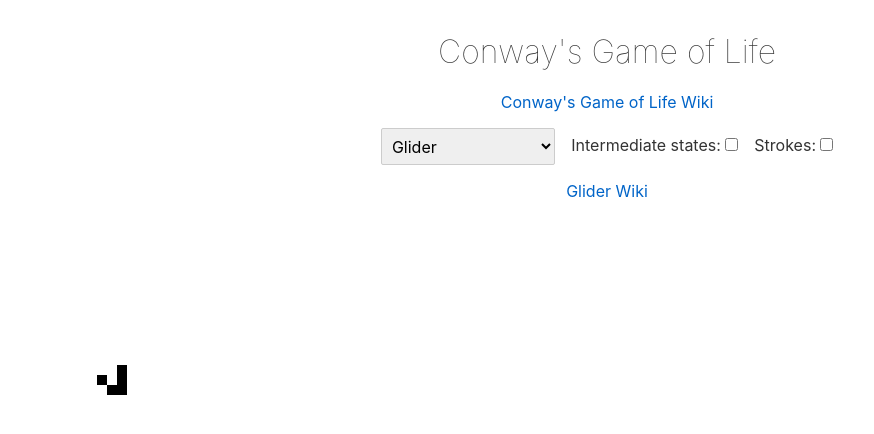
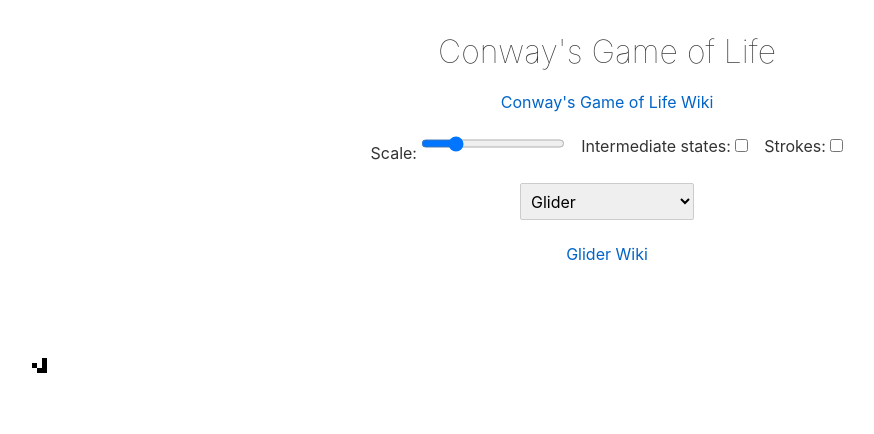
Before and after one commit to mebble/gameoflife, a Svelte app: page / in a window 1280 px wide. Shown: the top 434 px of the page, without its empty margins (33-907 px from the left). Built offline with nearby package versions, Linux system fonts and the light colour scheme.

Commit message:
allow rescaling

```diff
--- a/src/App.svelte
+++ b/src/App.svelte
@@ -5,6 +5,7 @@
     import Generation from './Generation';
     import seeds from './seed';
 
+    let scaling = 5;
     let withIntermediates = false;
     let withStrokes = false;
     let generation = new Generation([]);
@@ -20,7 +21,7 @@
 
             sketch.draw = () => {
                 sketch.background('white');
-                generation.draw(sketch, (cellX, cellY) => [coordToPixel(cellX), coordToPixel(cellY)], withIntermediates, withStrokes);
+                generation.draw(sketch, (cellX, cellY) => [coordToPixel(cellX), coordToPixel(cellY), scaling], withIntermediates, withStrokes);
             };
 
             sketch.mouseDragged = () => {
@@ -36,10 +37,10 @@
     }, 100);
 
     function pixelToCoord(pixel: number): number {
-        return Math.floor(pixel / 10);
+        return Math.floor(pixel / scaling);
     }
     function coordToPixel(coord: number): number {
-        return coord * 10;
+        return coord * scaling;
     }
 </script>
 
@@ -47,14 +48,17 @@
     <header>
         <h1>Conway's Game of Life</h1>
         <a href="https://www.conwaylife.com/wiki/Conway's_Game_of_Life">Conway's Game of Life Wiki</a>
-        <div id="parameters">
+        <div id="inputs">
+            <div id="parameters">
+                <label>Scale: <input type="range" step="1" min="3" max="15" bind:value={scaling}></label>
+                <label>Intermediate states: <input type="checkbox" bind:checked={withIntermediates}></label>
+                <label>Strokes: <input type="checkbox" bind:checked={withStrokes}></label>
+            </div>
             <select name="seed" bind:value={selectedSeed}>
                 {#each seeds as seed}
                     <option value={seed}>{seed.name}</option>
                 {/each}
             </select>
-            <label>Intermediate states: <input type="checkbox" bind:checked={withIntermediates}></label>
-            <label>Strokes: <input type="checkbox" bind:checked={withStrokes}></label>
         </div>
         {#if selectedSeed}
             <a href={selectedSeed.info}>{selectedSeed.name} Wiki</a>
@@ -85,11 +89,15 @@
 		font-weight: 100;
 	}
 
+    #inputs {
+        margin: 1rem 0;
+    }
+
     #parameters {
         display: flex;
         justify-content: center;
         align-items: center;
-        margin: 1rem 0;
+        margin-bottom: 1rem;
     }
     #parameters > * {
         height: max-content;
--- a/src/Generation.ts
+++ b/src/Generation.ts
@@ -29,7 +29,7 @@ export default class Generation {
         this.cells.push(cell);
     }
 
-    draw(sketch: any, coordMapper: (x: number, y: number) => [number, number], intermediates: boolean, withStrokes: boolean): void {
+    draw(sketch: any, coordMapper: (x: number, y: number) => [number, number, number], intermediates: boolean, withStrokes: boolean): void {
         if (withStrokes) {
             sketch.stroke('black');
         } else {
@@ -40,8 +40,8 @@ export default class Generation {
             : this.cells.filter(cell => cell.isAlive());
         for (const cell of cells) {
             sketch.fill(intermediates ? this.colourMap(cell.state) : this.binaryColourMap(cell));
-            const [x, y] = coordMapper(cell.x, cell.y);
-            sketch.rect(x, y, 10, 10);
+            const [x, y, s] = coordMapper(cell.x, cell.y);
+            sketch.rect(x, y, s, s);
         }
     }
 
```
